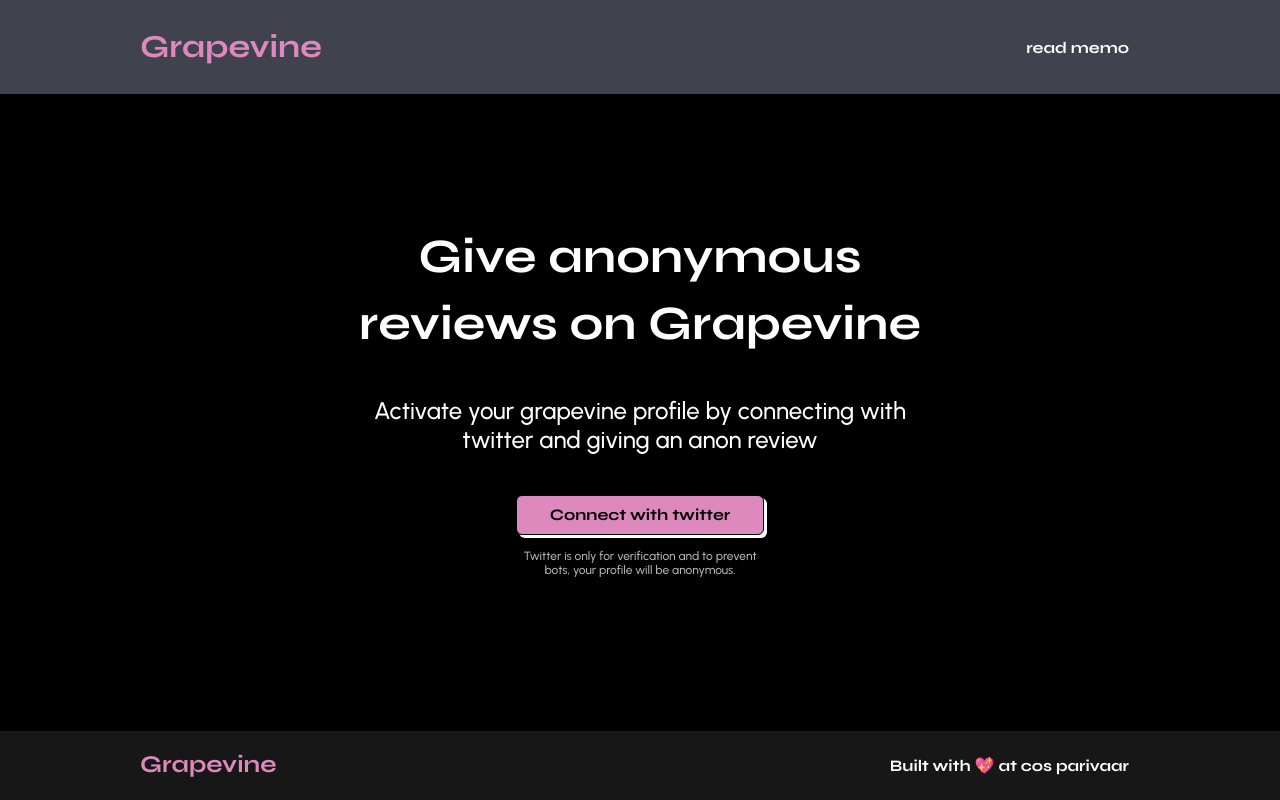
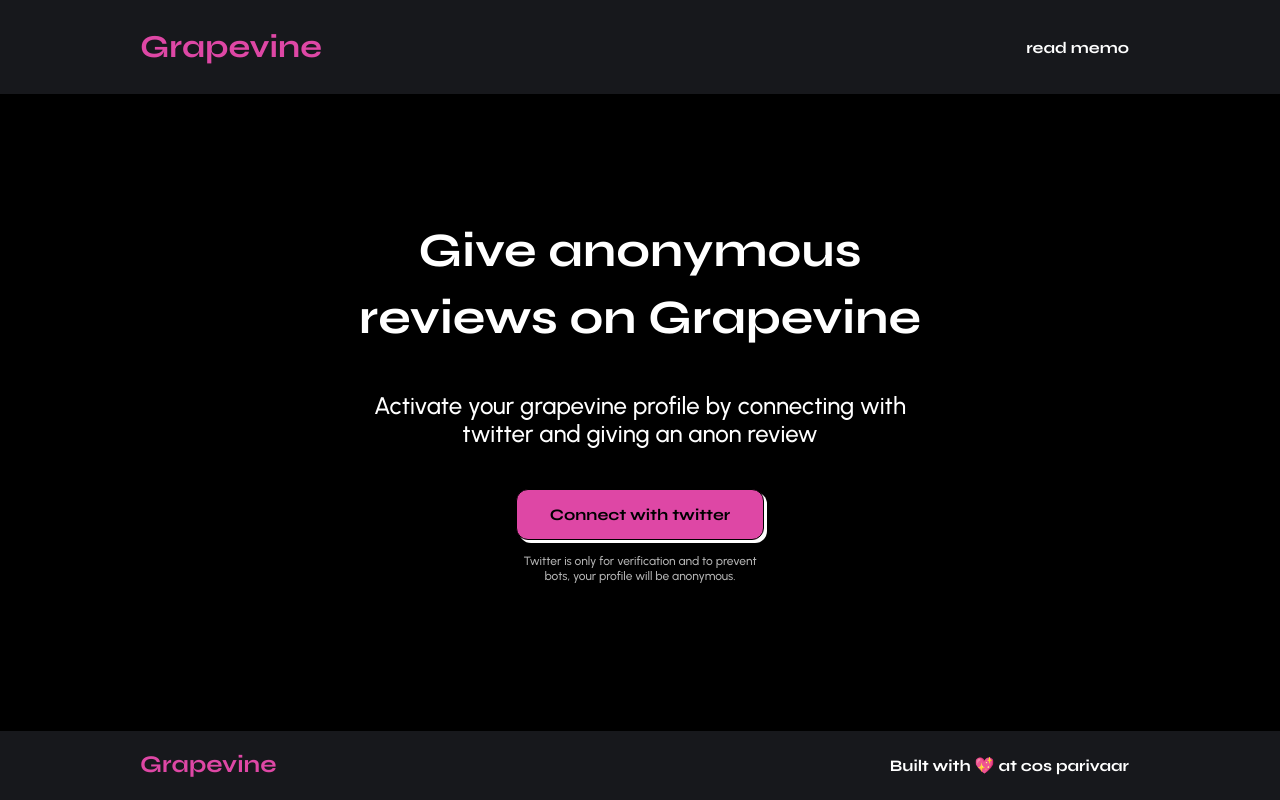
Before and after one commit to 0xahzam/Grapevine, a Next.js app: page / in a window 1280 px wide. Built offline with nearby package versions, Linux system fonts and the light colour scheme.

Commit message:
ui update

```diff
--- /dev/null
+++ b/pages/Header.js
@@ -0,0 +1,18 @@
+import React from 'react'
+import { Flex, Text, Button } from '@chakra-ui/react'
+
+
+const Header = () => {
+  return (
+    <div>
+        <Flex position={"fixed"} top={"0"} width={"100%"} background={"#17181C"}  justifyItems={"center"} alignItems={"center"} flexDir={"row"} paddingTop={{base:"12px",md:"28px"}} paddingBottom={{base:"12px",md:"28px"}}>
+        <Flex paddingLeft={{base:"20px",md:"140px"}} paddingRight={{base:"20px",md:"151px"}} justifyItems={"center"} alignItems={"center"} justifyContent={"space-between"} width={"100%"}>
+        <Text color={"#DE47A5"} fontSize={{base:"24px",md:"32px"}} fontFamily={"Syne, sans-serif"} fontWeight={"700"} lineHeight={"38px"}>Grapevine</Text>
+        <Text color={"white"} fontSize={{base:"13px",md:"16px"}} fontFamily={"Syne, sans-serif"} fontWeight={"700"} lineHeight={"19px"}>read memo</Text>
+        </Flex>
+    </Flex>
+    </div>
+  )
+}
+
+export default Header
--- a/pages/_app.js
+++ b/pages/_app.js
@@ -1,4 +1,5 @@
 import '../styles/globals.css'
+import Header from './header'
 
 // pages/_app.js
 import { ChakraProvider } from '@chakra-ui/react'
@@ -6,6 +7,7 @@
 function MyApp({ Component, pageProps }) {
   return (
     <ChakraProvider>
+      <Header/>
       <Component {...pageProps} />
     </ChakraProvider>
   )
--- a/pages/index.js
+++ b/pages/index.js
@@ -13,27 +13,21 @@
   }
   return (
     <div className="main">
-    <Flex position={"fixed"} top={"0"} width={"100%"} background={"#40434E"}  justifyItems={"center"} alignItems={"center"} flexDir={"row"} paddingTop={{base:"12px",md:"28px"}} paddingBottom={{base:"12px",md:"28px"}}>
-      <Flex paddingLeft={{base:"20px",md:"140px"}} paddingRight={{base:"20px",md:"151px"}} justifyItems={"center"} alignItems={"center"} justifyContent={"space-between"} width={"100%"}>
-        <Text color={"#DE89BE"} fontSize={{base:"24px",md:"32px"}} fontFamily={"Syne, sans-serif"} fontWeight={"700"} lineHeight={"38px"}>Grapevine</Text>
-        <Text color={"white"} fontSize={{base:"13px",md:"16px"}} fontFamily={"Syne, sans-serif"} fontWeight={"700"} lineHeight={"19px"}>read memo</Text>
-        </Flex>
-    </Flex>
 
     <Flex flexDir={"column"} justifyItems={"center"} alignItems={"center"} justifyContent={"center"} height={"100vh"} color={"white"}>
       <Flex width={{base:"320px",md:"713px"}} justifyItems={"center"} alignItems={"center"} flexDir={"column"}>
       <Text fontSize={{base:"32px",md:"48px"}} align={"center"} fontFamily={"Syne, sans-serif"} fontWeight={"700"} size={"56px"} lineHeight={{base:"38.4px",md:"67.2px"}} width={{base:"320px",md:"600px"}}>Give anonymous reviews on Grapevine</Text>
       <Text marginTop={{base:"24px",md:"40px"}} align={"center"} width={{base:"320px",md:"592px"}} fontFamily={"Urbanist, sans-serif"} fontSize={{base:"16px",md:"24px"}} fontWeight={"500"} lineHeight={{base:"19.2px",md:"28.8px"}}>Activate your grapevine profile by connecting with twitter and giving an anon review</Text>
 
-      <Button marginTop={{base:"24px",md:"40px"}} background={"#DE89BE"} color={"black"} fontFamily={"Syne, sans-serif"} boxShadow={"3px 3px white"} border={"1px solid black"} lineHeight={"19.2px"} paddingRight={"32px"} paddingLeft={"32px"} paddingTop={"16px"} paddingBottom={"16px"} fontSize={"16px"} fontWeight={"bold"} width={"248px"} _hover={{background: "#C297B8"}}>Connect with twitter</Button>
-      <Text fontFamily={"Urbanist, sans-serif"} fontSize={"12px"} fontWeight={"medium"} opacity={"70%"} width={"248px"} marginTop={"14px"} align={"center"} lineHeight={"14.4px"}>Twitter is only for verification and to prevent bots, your profile will be anonymous.</Text>
+      <Button marginTop={{base:"24px",md:"40px"}} background={"#DE47A5"} color={"black"} fontFamily={"Syne, sans-serif"} boxShadow={"3px 3px white"} border={"1px solid black"} lineHeight={"19.2px"} paddingRight={"32px"} paddingLeft={"32px"} paddingTop={"16px"} paddingBottom={"16px"} fontSize={"16px"} fontWeight={"bold"} width={"248px"} height={"51px"} borderRadius={"12px"} _hover={{background: "#C297B8"}}>Connect with twitter</Button>
+      <Text fontFamily={"Urbanist, sans-serif"} fontSize={"12px"} fontWeight={"500"} opacity={"70%"} width={"248px"} marginTop={"14px"} align={"center"} lineHeight={"14.4px"}>Twitter is only for verification and to prevent bots, your profile will be anonymous.</Text>
 
       </Flex>
       </Flex>
 
-      <Flex background={"#171717"}  justifyItems={"center"} alignItems={"center"} flexDir={"row"} paddingTop={{base:"8px",md:"20px"}} paddingBottom={{base:"8px",md:"20px"}} position={"fixed"} bottom={"0"} width={"100%"}>
+      <Flex background={"#17181C"}  justifyItems={"center"} alignItems={"center"} flexDir={"row"} paddingTop={{base:"8px",md:"20px"}} paddingBottom={{base:"8px",md:"20px"}} position={"fixed"} bottom={"0"} width={"100%"}>
       <Flex paddingLeft={{base:"20px",md:"140px"}} paddingRight={{base:"20px",md:"151px"}} justifyItems={"center"} alignItems={"center"} justifyContent={"space-between"} width={"100%"}>
-        <Text color={"#DE89BE"} fontSize={{base:"16px",md:"24px"}} fontFamily={"Syne, sans-serif"} fontWeight={"700"} lineHeight={"28.8px"}>Grapevine</Text>
+        <Text color={"#DE47A5"} fontSize={{base:"16px",md:"24px"}} fontFamily={"Syne, sans-serif"} fontWeight={"700"} lineHeight={"28.8px"}>Grapevine</Text>
         <Text color={"white"} fontSize={{base:"12px",md:"16px"}} fontFamily={"Syne, sans-serif"} fontWeight={"700"} lineHeight={"19px"}>Built with 💖 at cos parivaar</Text>
         </Flex>
       </Flex>
```
